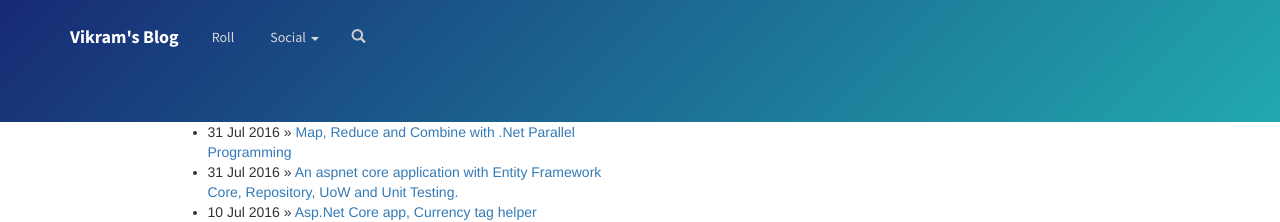
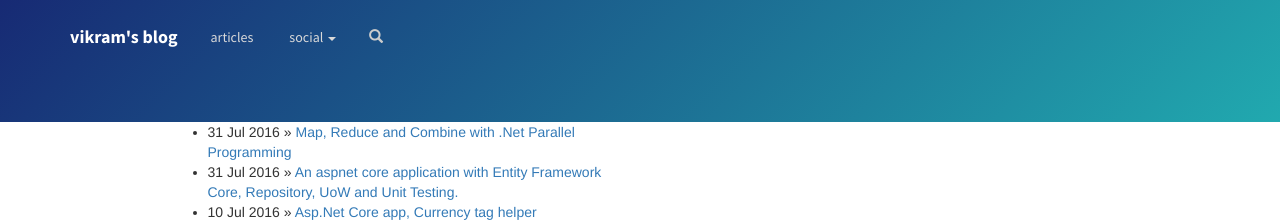
Before and after one commit to srirangamv/srirangamv.github.io, a Jekyll site: the page built from blog/index.html, in a window 1280 px wide. Shown: the top 222 px of the page. Built offline with Jekyll 4.4.1, drawn with Linux system fonts in a browser that asks for light colours; nearby versions of some CDN libraries.

Commit message:
changing theme.

```diff
--- a/_layouts/default.html
+++ b/_layouts/default.html
@@ -14,18 +14,18 @@
         <div class="header-blue">
             <nav class="navbar navbar-default navigation-clean-search">
                 <div class="container">
-                    <div class="navbar-header"><a class="navbar-brand navbar-link" href="/">Vikram's Blog</a>
+                    <div class="navbar-header"><a class="navbar-brand navbar-link" href="/">vikram's blog</a>
                         <button class="navbar-toggle collapsed" data-toggle="collapse" data-target="#navcol-1"><span class="sr-only">Toggle navigation</span><span class="icon-bar"></span><span class="icon-bar"></span><span class="icon-bar"></span></button>
                     </div>
                     <div class="collapse navbar-collapse" id="navcol-1">
                         <ul class="nav navbar-nav">
-                            <li role="presentation"><a href="/blog">Roll</a></li>
-                            <li class="dropdown"><a class="dropdown-toggle" data-toggle="dropdown" aria-expanded="false" href="#">Social <span class="caret"></span></a>
+                            <li role="presentation"><a href="/blog">articles</a></li>
+                            <li class="dropdown"><a class="dropdown-toggle" data-toggle="dropdown" aria-expanded="false" href="#">social <span class="caret"></span></a>
                                 <ul class="dropdown-menu" role="menu">
-                                    <li role="presentation"><a href="http://twitter.com/vwtt" target="_blank">Twiiter</a></li>
-                                    <li role="presentation"><a href="https://www.instagram.com/vsrirangam/" target="_blank">Instagram</a></li>
-                                    <li role="presentation"><a href="https://in.linkedin.com/in/vikramsrirangam" target="_blank">Linkedin</a></li>
-                                    <li role="presentation"><a href="https://github.com/vwtt" target="_blank">GitHub</a></li>
+                                    <li role="presentation"><a href="http://twitter.com/vwtt" target="_blank">twiiter</a></li>
+                                    <li role="presentation"><a href="https://www.instagram.com/vsrirangam/" target="_blank">instagram</a></li>
+                                    <li role="presentation"><a href="https://in.linkedin.com/in/vikramsrirangam" target="_blank">linkedin</a></li>
+                                    <li role="presentation"><a href="https://github.com/vwtt" target="_blank">github</a></li>
                                 </ul>
                             </li>
                         </ul>
--- a/blog/index.html
+++ b/blog/index.html
@@ -3,10 +3,8 @@
 title: Welcome to Vikram's Blog
 ---
 
-<div class="hs-inner">
-  <ul class="posts">
-    {% for post in site.posts %}
-      <li><span>{{ post.date | date_to_string }}</span> &raquo; <a href="{{ post.url }}" title="{{ post.title }}">{{ post.title }}</a></li>
-    {% endfor %}
-  </ul>
-</div>
+<ul class="posts">
+{% for post in site.posts %}
+  <li><span>{{ post.date | date_to_string }}</span> &raquo; <a href="{{ post.url }}" title="{{ post.title }}">{{ post.title }}</a></li>
+{% endfor %}
+</ul>
--- a/index.html
+++ b/index.html
@@ -3,13 +3,12 @@
 title: Vikram's Blog
 ---
 
-<div class="hs-inner">
 <ul class="posts">
   {% for post in site.posts %}
     <li>
         <span>{{ post.date | date_to_string }}</span> &raquo;
-        <a href="{{ post.url }}" title="{{ post.title }}">{{ post.title }}</a>
+      <a href="{{ post.url }}">{{ post.title }}</a>
+      {{ post.excerpt }}
     </li>
   {% endfor %}
 </ul>
-</div>
```
Also changed, not shown: _layouts/post.html (+4 -6 lines). Lines whose indentation alone changed are shown as unchanged.
